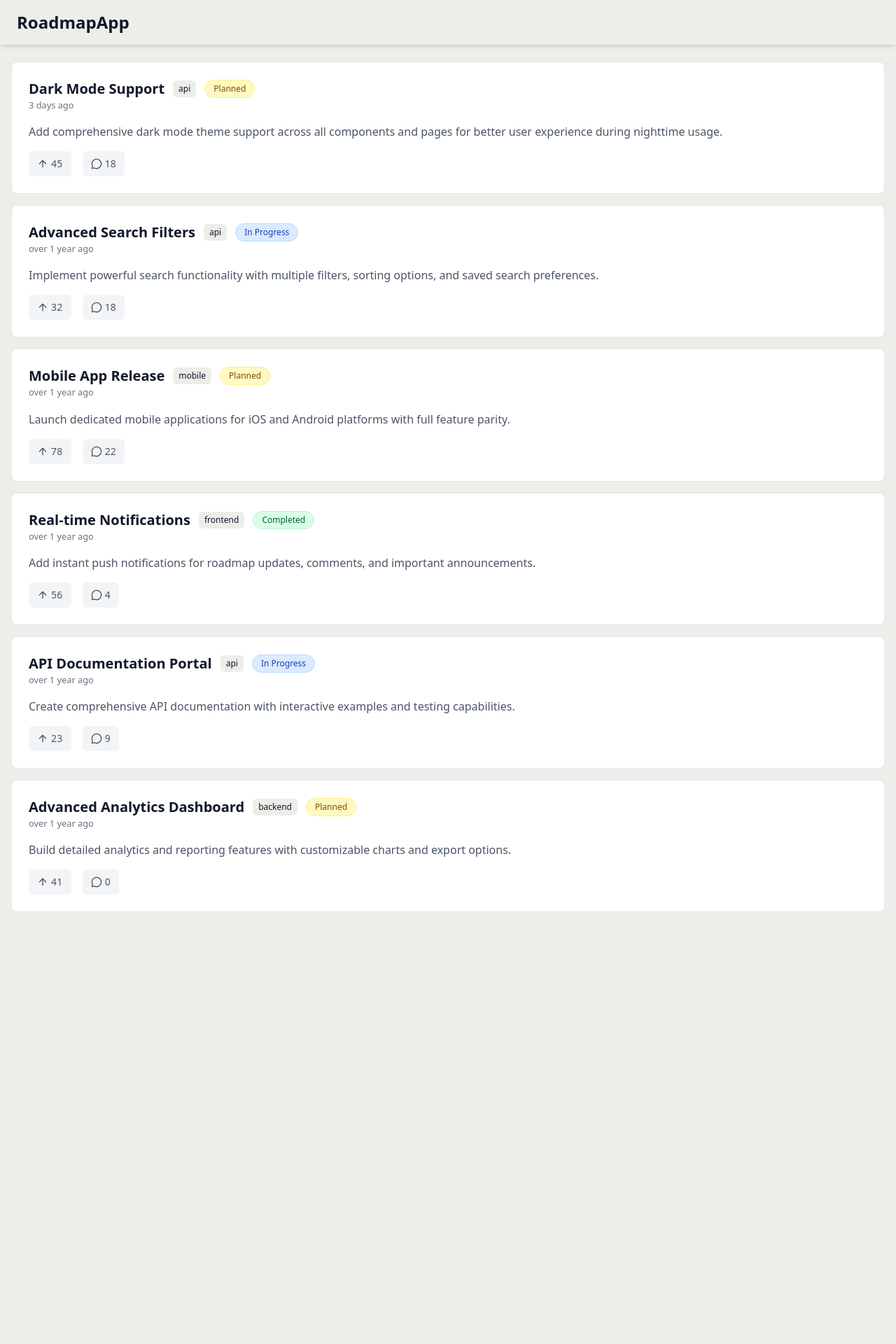
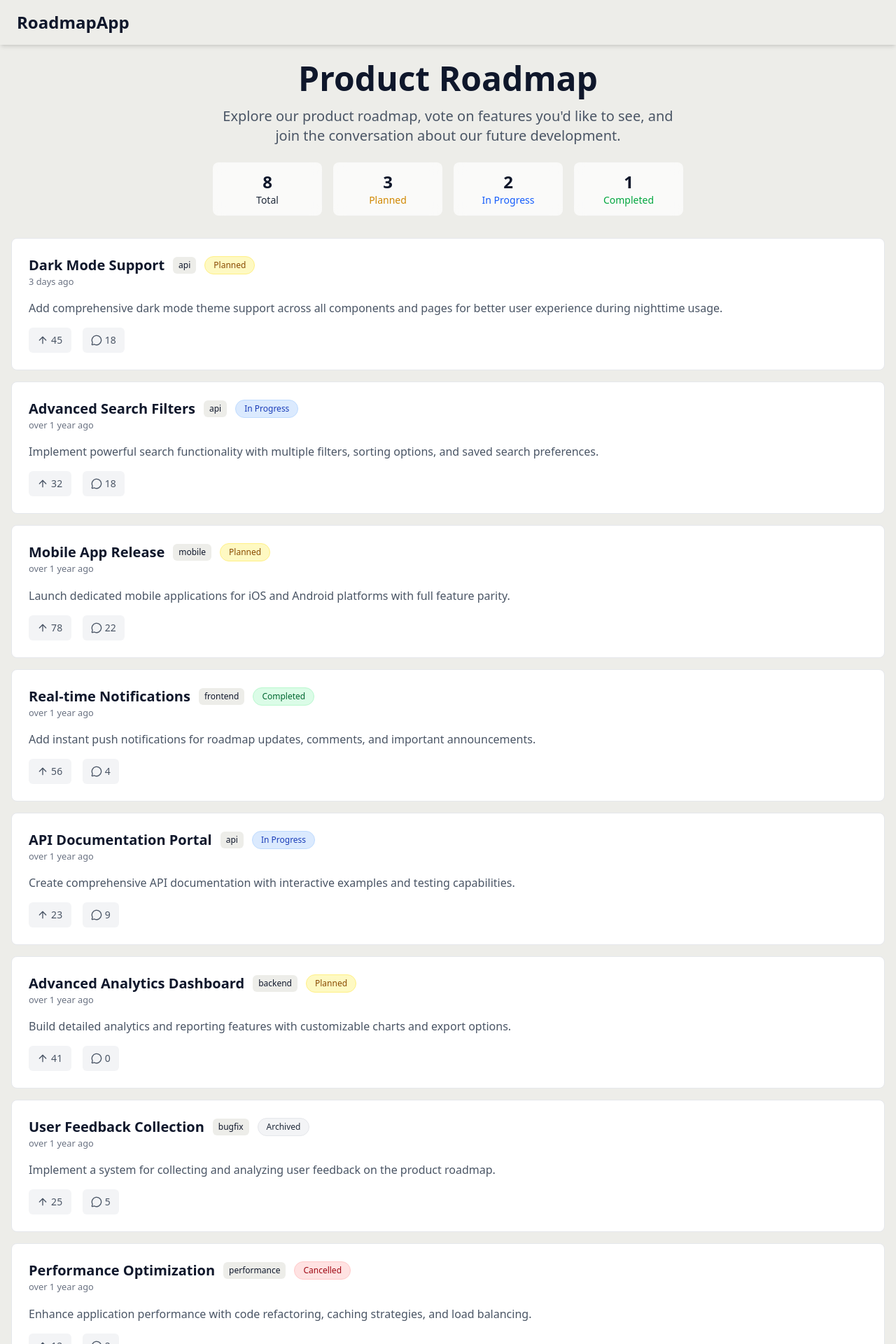
Before and after one commit to PratikDev/roadmap-app, a Next.js app: page / in a window 1280 px wide. Shown: the top 1920 px of the page at 70% size. Before the commit the page ends 1327 px from the top, so only its background shows below. Built offline with nearby package versions, Linux system fonts and the light colour scheme.

Commit message:
added hero section with status overview card

```diff
--- a/src/app/(frontend)/(dashboard)/page.tsx
+++ b/src/app/(frontend)/(dashboard)/page.tsx
@@ -1,13 +1,98 @@
 import RoadmapItem from "@/components/RoadmapItem";
 
 import { roadmapItems } from "@/data/roadmap";
+import { type RoadmapItem as RoadmapItemType } from "@/db/schemas/roadmap-schema";
+import { cn } from "@/lib/utils";
 
 export default function Home() {
+  const getStatusCounts = (data: RoadmapItemType[]): Record<string, number> => {
+    return {
+      total: data.length,
+      planned: data.filter((item) => item.status === "planned").length,
+      in_progress: data.filter((item) => item.status === "in_progress").length,
+      completed: data.filter((item) => item.status === "completed").length,
+    };
+  };
+  const statusCounts = getStatusCounts(roadmapItems);
+
   return (
-    <div className="container space-y-4 py-6">
-      {roadmapItems.map((item) => (
-        <RoadmapItem key={item.id} {...item} />
-      ))}
+    <div className="container space-y-8 py-6">
+      <div className="space-y-4 text-center">
+        <h1 className="text-dark text-4xl font-bold md:text-5xl">
+          Product Roadmap
+        </h1>
+
+        <p className="mx-auto max-w-2xl pb-2 text-xl text-gray-600">
+          Explore our product roadmap, vote on features you'd like to see, and
+          join the conversation about our future development.
+        </p>
+
+        <div className="mx-auto grid max-w-2xl grid-cols-2 gap-4 md:grid-cols-4">
+          <StatusOverviewCard
+            title="Total"
+            value={statusCounts.total}
+            variant="total"
+          />
+
+          <StatusOverviewCard
+            title="Planned"
+            value={statusCounts.planned}
+            variant="planned"
+          />
+
+          <StatusOverviewCard
+            title="In Progress"
+            value={statusCounts.in_progress}
+            variant="in_progress"
+          />
+
+          <StatusOverviewCard
+            title="Completed"
+            value={statusCounts.completed}
+            variant="completed"
+          />
+        </div>
+      </div>
+
+      <div className="space-y-4">
+        {roadmapItems.map((item) => (
+          <RoadmapItem key={item.id} {...item} />
+        ))}
+      </div>
     </div>
   );
 }
+
+function StatusOverviewCard({
+  title,
+  value,
+  variant,
+}: {
+  title: string;
+  value: number;
+  variant: RoadmapItemType["status"] | "total";
+}) {
+  const getStatusColor = (status: RoadmapItemType["status"] | "total") => {
+    switch (status) {
+      case "completed":
+        return "text-green-600";
+      case "in_progress":
+        return "text-blue-600";
+      case "planned":
+        return "text-yellow-600";
+      case "cancelled":
+        return "text-red-600";
+      case "archived":
+        return "text-gray-600";
+      case "total":
+        return "text-gray-800";
+    }
+  };
+
+  return (
+    <div className="rounded-lg bg-white/70 px-6 py-3 backdrop-blur-sm">
+      <div className="text-dark text-2xl font-bold">{value}</div>
+      <div className={cn("text-sm", getStatusColor(variant))}>{title}</div>
+    </div>
+  );
+}
--- a/src/data/roadmap.ts
+++ b/src/data/roadmap.ts
@@ -73,4 +73,28 @@ export const roadmapItems: RoadmapItem[] = [
     createdAt: new Date("2024-01-12T16:20:00.000Z"),
     updatedAt: new Date("2024-01-24T11:45:00.000Z"),
   },
+  {
+    id: "b7f2j2g5-6b7c-9d8e-4f5a-6b7c8d9e0f1b",
+    title: "User Feedback Collection",
+    description:
+      "Implement a system for collecting and analyzing user feedback on the product roadmap.",
+    status: "archived",
+    category: "bugfix",
+    upvotes: 25,
+    commentsCount: 5,
+    createdAt: new Date("2024-01-15T10:00:00.000Z"),
+    updatedAt: new Date("2024-01-30T12:00:00.000Z"),
+  },
+  {
+    id: "c8f3k3h6-7b8c-0d9e-5a6b-7c8d9e0f1a2b",
+    title: "Performance Optimization",
+    description:
+      "Enhance application performance with code refactoring, caching strategies, and load balancing.",
+    status: "cancelled",
+    category: "performance",
+    upvotes: 12,
+    commentsCount: 2,
+    createdAt: new Date("2024-01-18T13:30:00.000Z"),
+    updatedAt: new Date("2024-02-01T15:00:00.000Z"),
+  },
 ];
```
Also changed, not shown: 1 other file (tests, documents, lock files or other folders).
